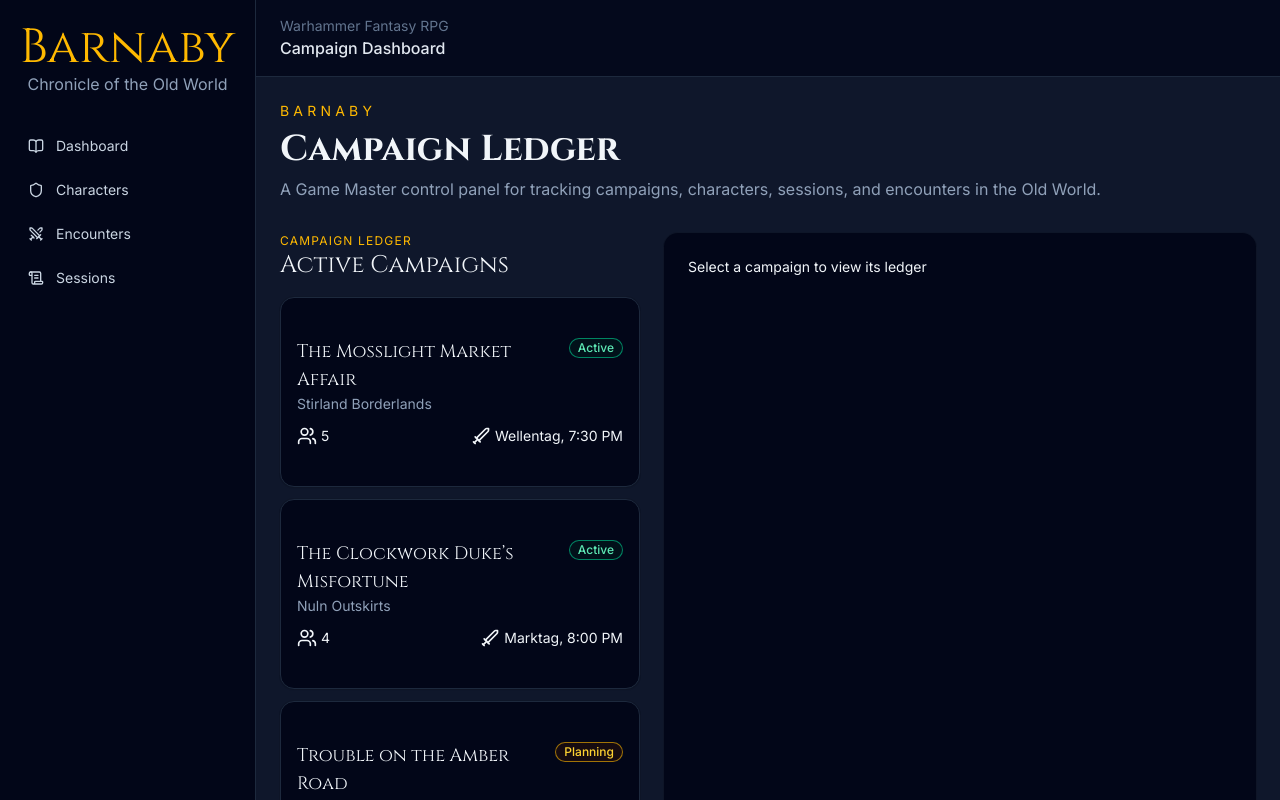
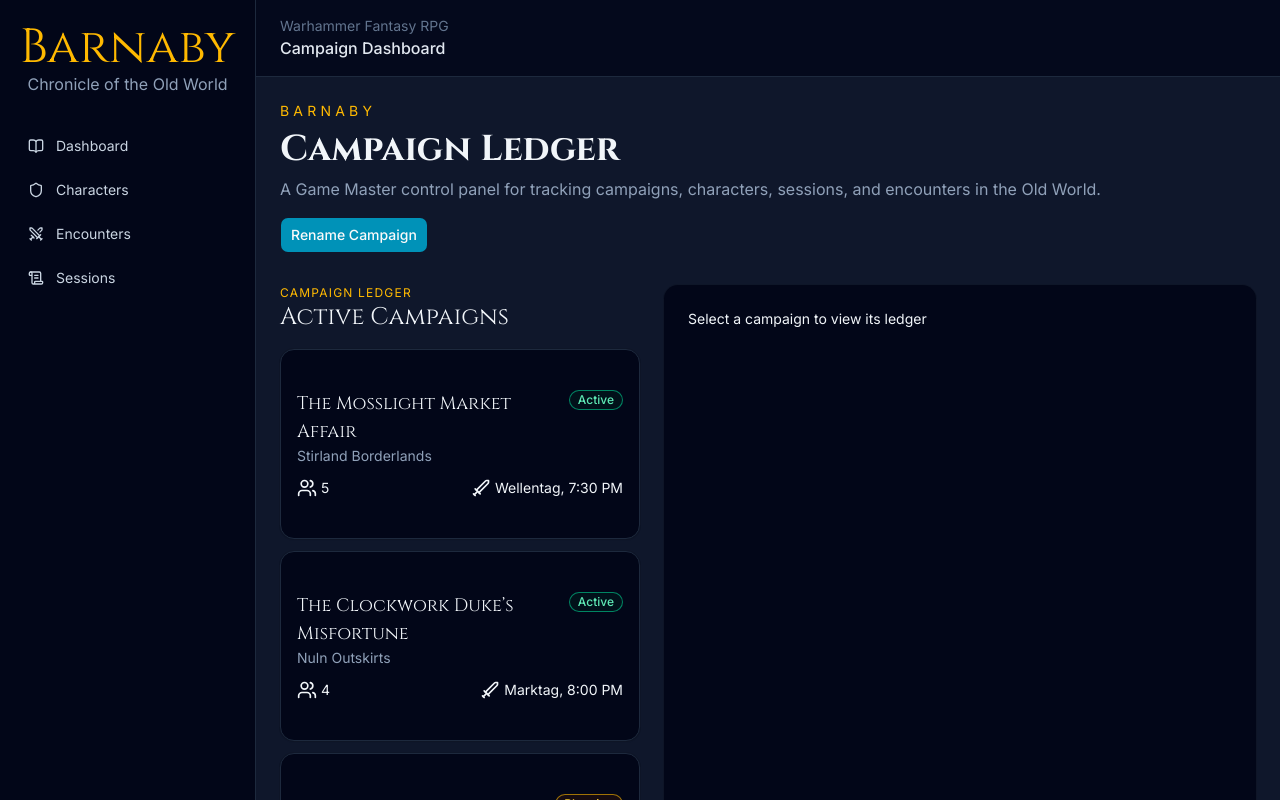
Before and after one commit to itsGregT/barnaby, a Next.js app in the folder barnaby-app/: page / in a window 1280 px wide. Shown: the top 800 px of the page. Built offline with nearby package versions, Linux system fonts and the light colour scheme.

Commit message:
- Added shadcn button to project - added mutation function to update campaign names to placeholder value

```diff
--- /dev/null
+++ b/barnaby-app/components/ui/button.tsx
@@ -0,0 +1,67 @@
+import * as React from "react"
+import { cva, type VariantProps } from "class-variance-authority"
+import { Slot } from "radix-ui"
+
+import { cn } from "@/lib/utils"
+
+const buttonVariants = cva(
+  "group/button inline-flex shrink-0 items-center justify-center rounded-md border border-transparent bg-clip-padding text-sm font-medium whitespace-nowrap transition-all outline-none select-none focus-visible:border-ring focus-visible:ring-3 focus-visible:ring-ring/50 active:not-aria-[haspopup]:translate-y-px disabled:pointer-events-none disabled:opacity-50 aria-invalid:border-destructive aria-invalid:ring-3 aria-invalid:ring-destructive/20 dark:aria-invalid:border-destructive/50 dark:aria-invalid:ring-destructive/40 [&_svg]:pointer-events-none [&_svg]:shrink-0 [&_svg:not([class*='size-'])]:size-4",
+  {
+    variants: {
+      variant: {
+        default: "bg-primary text-primary-foreground hover:bg-primary/80",
+        outline:
+          "border-border bg-background shadow-xs hover:bg-muted hover:text-foreground aria-expanded:bg-muted aria-expanded:text-foreground dark:border-input dark:bg-input/30 dark:hover:bg-input/50",
+        secondary:
+          "bg-secondary text-secondary-foreground hover:bg-secondary/80 aria-expanded:bg-secondary aria-expanded:text-secondary-foreground",
+        ghost:
+          "hover:bg-muted hover:text-foreground aria-expanded:bg-muted aria-expanded:text-foreground dark:hover:bg-muted/50",
+        destructive:
+          "bg-destructive/10 text-destructive hover:bg-destructive/20 focus-visible:border-destructive/40 focus-visible:ring-destructive/20 dark:bg-destructive/20 dark:hover:bg-destructive/30 dark:focus-visible:ring-destructive/40",
+        link: "text-primary underline-offset-4 hover:underline",
+      },
+      size: {
+        default:
+          "h-9 gap-1.5 px-2.5 in-data-[slot=button-group]:rounded-md has-data-[icon=inline-end]:pr-2 has-data-[icon=inline-start]:pl-2",
+        xs: "h-6 gap-1 rounded-[min(var(--radius-md),8px)] px-2 text-xs in-data-[slot=button-group]:rounded-md has-data-[icon=inline-end]:pr-1.5 has-data-[icon=inline-start]:pl-1.5 [&_svg:not([class*='size-'])]:size-3",
+        sm: "h-8 gap-1 rounded-[min(var(--radius-md),10px)] px-2.5 in-data-[slot=button-group]:rounded-md has-data-[icon=inline-end]:pr-1.5 has-data-[icon=inline-start]:pl-1.5",
+        lg: "h-10 gap-1.5 px-2.5 has-data-[icon=inline-end]:pr-2 has-data-[icon=inline-start]:pl-2",
+        icon: "size-9",
+        "icon-xs":
+          "size-6 rounded-[min(var(--radius-md),8px)] in-data-[slot=button-group]:rounded-md [&_svg:not([class*='size-'])]:size-3",
+        "icon-sm":
+          "size-8 rounded-[min(var(--radius-md),10px)] in-data-[slot=button-group]:rounded-md",
+        "icon-lg": "size-10",
+      },
+    },
+    defaultVariants: {
+      variant: "default",
+      size: "default",
+    },
+  }
+)
+
+function Button({
+  className,
+  variant = "default",
+  size = "default",
+  asChild = false,
+  ...props
+}: React.ComponentProps<"button"> &
+  VariantProps<typeof buttonVariants> & {
+    asChild?: boolean
+  }) {
+  const Comp = asChild ? Slot.Root : "button"
+
+  return (
+    <Comp
+      data-slot="button"
+      data-variant={variant}
+      data-size={size}
+      className={cn(buttonVariants({ variant, size, className }))}
+      {...props}
+    />
+  )
+}
+
+export { Button, buttonVariants }
--- a/barnaby-app/src/app/page.tsx
+++ b/barnaby-app/src/app/page.tsx
@@ -1,17 +1,31 @@
 "use client";
 
 import { useState } from "react";
-//import { campaigns } from "@/src/mock/campaigns";
 import { CampaignList } from "@/src/features/campaigns/components/CampaignList";
 import { CampaignDetails } from "@/src/features/campaigns/components/CampaignDetails";
 import { Campaign } from "@/src/types/campaign";
 import { useQuery } from "@tanstack/react-query";
 import { getCampaigns } from "@/src/features/campaigns/api/getCampaigns";
+import  { useMutation, useQueryClient } from "@tanstack/react-query";
+import { updateCampaignName } from "@/src/features/campaigns/api/updateCampaign";
+import { Button } from "@/src/components/ui/button";
+
 
 export default function Page() {
     const { data, isLoading, error } = useQuery({
         queryKey: ["campaigns"],
         queryFn: getCampaigns,
+    });
+
+    const queryClient = useQueryClient();
+
+    const mutation = useMutation({
+        mutationFn: ({id, name}: {id: string, name: string}) =>
+            updateCampaignName(id, name),
+
+        onSuccess: () => {
+            queryClient.invalidateQueries({ queryKey: ["campaigns"] });
+        }
     });
 
     const campaigns = data ?? [];
@@ -42,6 +56,20 @@
 				<p className="mt-2 max-w-4xl text-slate-400">
 					A Game Master control panel for tracking campaigns, characters, sessions, and encounters in the Old World.
 				</p>
+                <Button
+                    onClick={() => {
+                        mutation.mutate({
+                            id: selectedCampaignId!,
+                            name: "New Campaign Name"
+                        });
+                    }}
+                    className="mt-4 cursor-pointer bg-cyan-600 hover:bg-cyan-900 transition-colors duration-200"
+                >
+                    {mutation.isPending ? "Updating..." : "Rename Campaign"}
+                </Button>
+                {mutation.error && (
+                    <p className="text-red-400">Failed to update campaign</p>
+                )}
 			</section>
 
 			<section className="grid gap-6 lg:grid-cols-[360px_1fr]">
--- /dev/null
+++ b/barnaby-app/src/features/campaigns/api/updateCampaign.ts
@@ -0,0 +1,16 @@
+import type { Campaign } from "@/src/types/campaign";
+import { campaigns } from "@/src/mock/campaigns";
+
+export async function updateCampaignName(id: string, newName: string) : Promise<Campaign> {
+    await new Promise((res) => setTimeout(res, 800)); //
+
+    const campaign = campaigns.find((c) => c.id === id);
+
+    if (!campaign) {
+        throw new Error("Campaign not found");
+    }
+
+    campaign.name = newName;
+
+    return campaign;
+}
```
